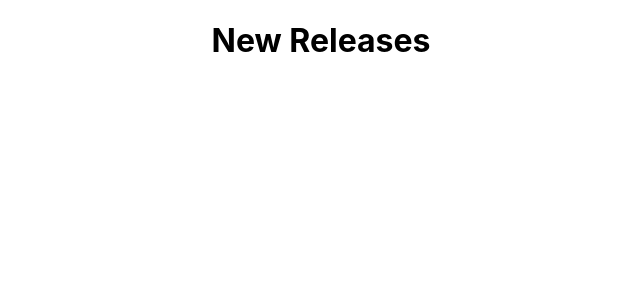
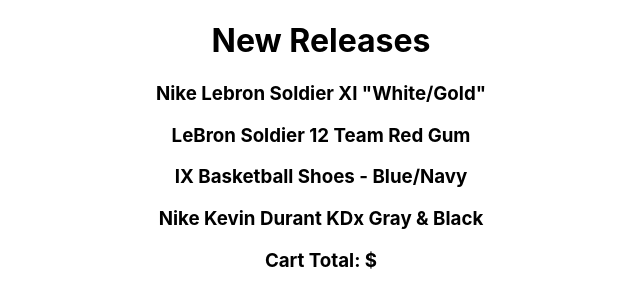
Before and after one commit to judewashock518/shoe-app-project, a React (Create React App) app: page / in a window 1280 px wide. Shown: the top 308 px of the page, without its empty margins (319-959 px from the left). Built offline with nearby package versions, Linux system fonts and the light colour scheme.

Commit message:
imported 'Shoes' to 'StoreFront' and began mapping out 'inventoryData'

```diff
--- a/src/components/Shoes/Shoes.jsx
+++ b/src/components/Shoes/Shoes.jsx
@@ -0,0 +1,19 @@
+import React from 'react';
+
+const Shoes = (props) => {
+
+    return (
+        <main>
+            <section className="shoe-wrapper">
+                {props.items.map(shoe => (
+                    <h3>{shoe.style}</h3>
+                ))}
+            </section>
+            <section className="cart-wrapper">
+                <h3>Cart Total: $</h3>
+            </section>
+        </main>
+    )
+}
+
+export default Shoes;
--- a/src/components/StoreFront/StoreFront.jsx
+++ b/src/components/StoreFront/StoreFront.jsx
@@ -1,5 +1,6 @@
 import React, { useState } from 'react';
 import inventoryData from '../../inventory';
+import Shoes from '../Shoes/Shoes';
 
 const StoreFront = () => {
     const [ inventory, setInventory] = useState(inventoryData);
@@ -9,6 +10,7 @@
     return(
         <div className="storefront-wrapper">
             <h1>New Releases</h1>
+            <Shoes items={inventory}/>
         </div>
     )
 }
```
